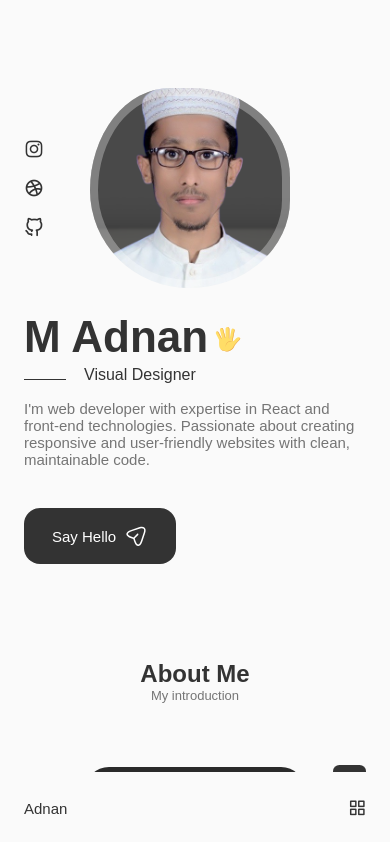
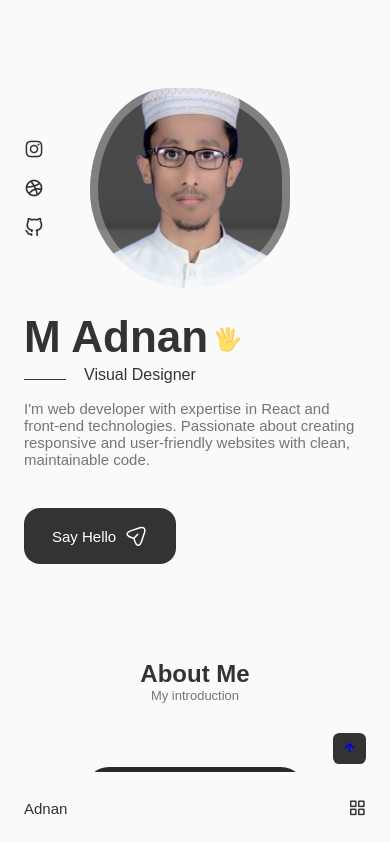
Before and after one commit to adnan2188/my_portfolio, a React (Vite) app: page / in a window 390 px wide. Shown: the top 842 px of the page. Built offline with nearby package versions, Linux system fonts and the light colour scheme.

Commit message:
modified:ScrollUp.css

```diff
--- a/src/components/scrollup/ScrollUp.css
+++ b/src/components/scrollup/ScrollUp.css
@@ -39,7 +39,11 @@
 }
 
 /* FOR MEDIUM DEVICES */
-@media screen and (max-width:768px) {}
+@media screen and (max-width:768px) {
+    .scrollup {
+        bottom: 5rem;
+    }
+}
 
 @media screen and (max-width:576px) {}
 
```
